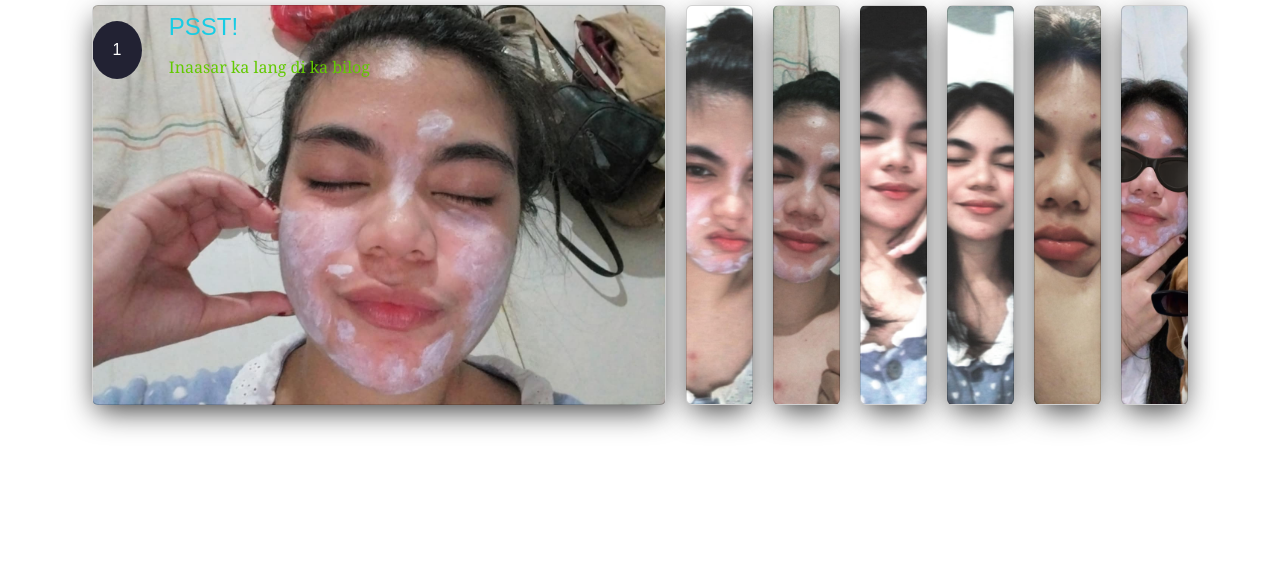
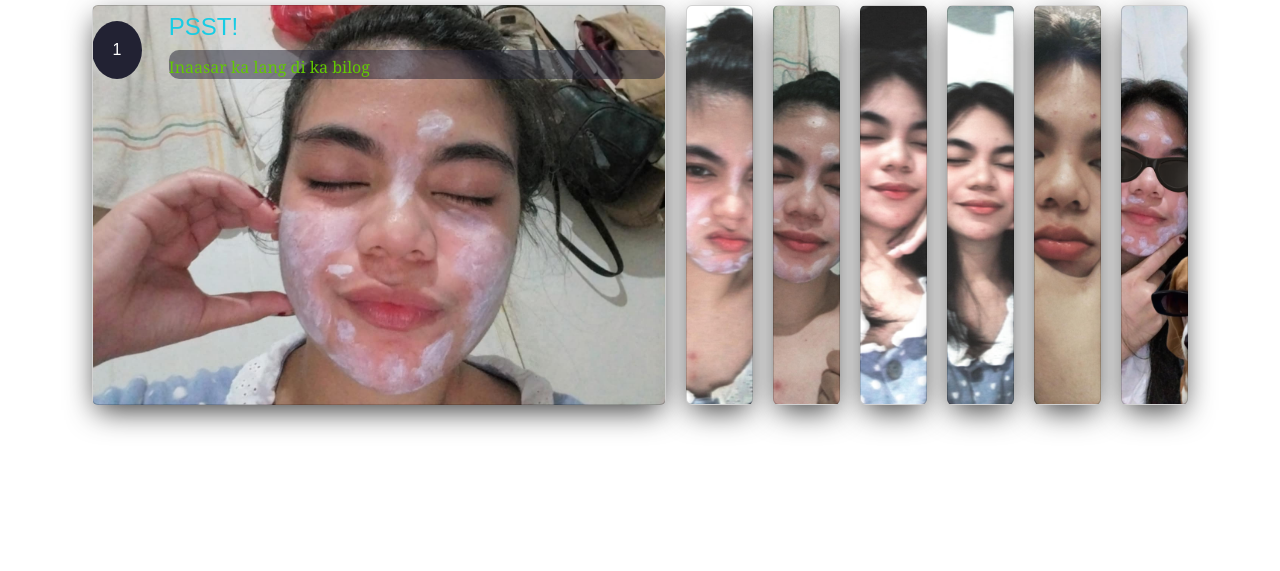
Before and after one commit to Kevzjay/Ranzot, a plain HTML site: page cards.html in a window 1280 px wide. Shown: the part 229-800 px from the top of the page. Drawn offline with nearby package versions, Linux system fonts and the light colour scheme.

Commit message:
Update card.css

```diff
--- a/card.css
+++ b/card.css
@@ -77,6 +77,8 @@ body {
 }
 
 .description p {
+     background-color: rgba(34, 34, 51, 0.5);
+    border-radius: 10px;
     color: #62c902;
     padding-top: 5px;
     font-family: Cambria, Cochin, Georgia, Times, 'Times New Roman', serif;
```
